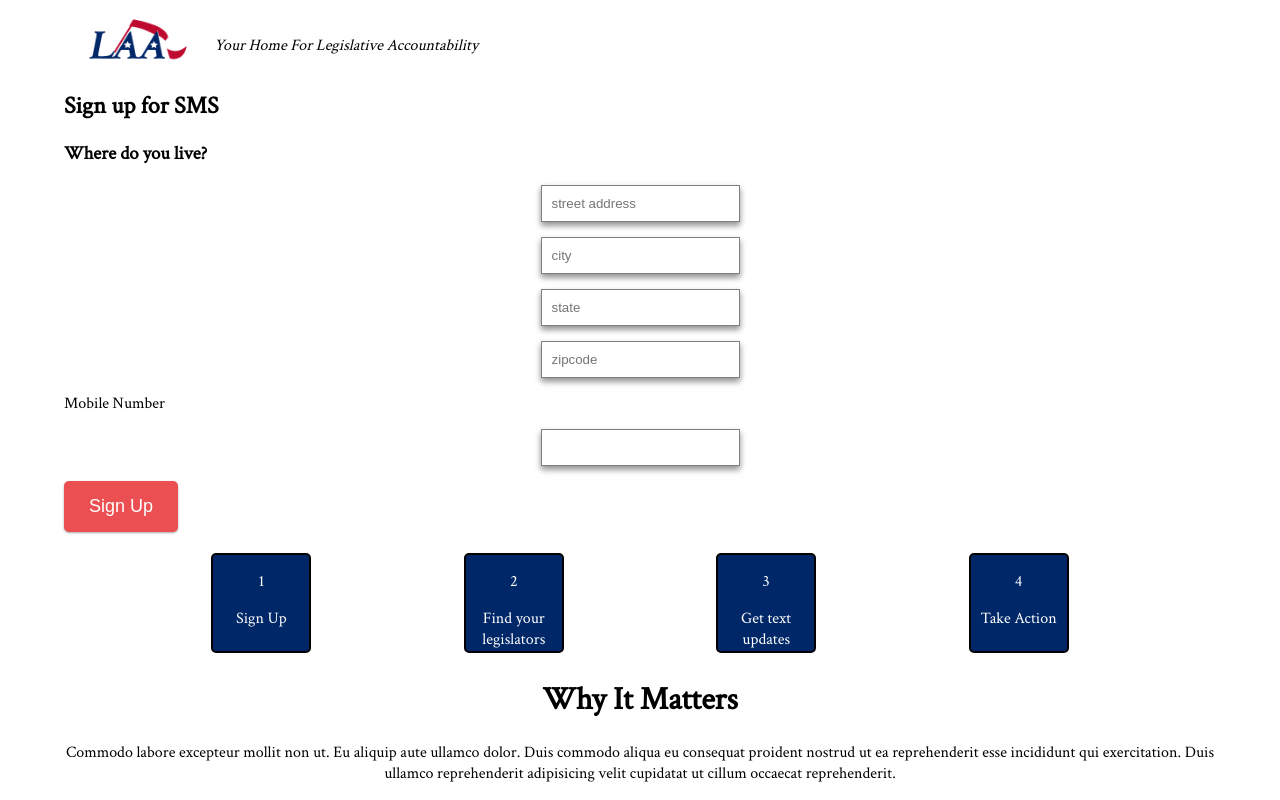
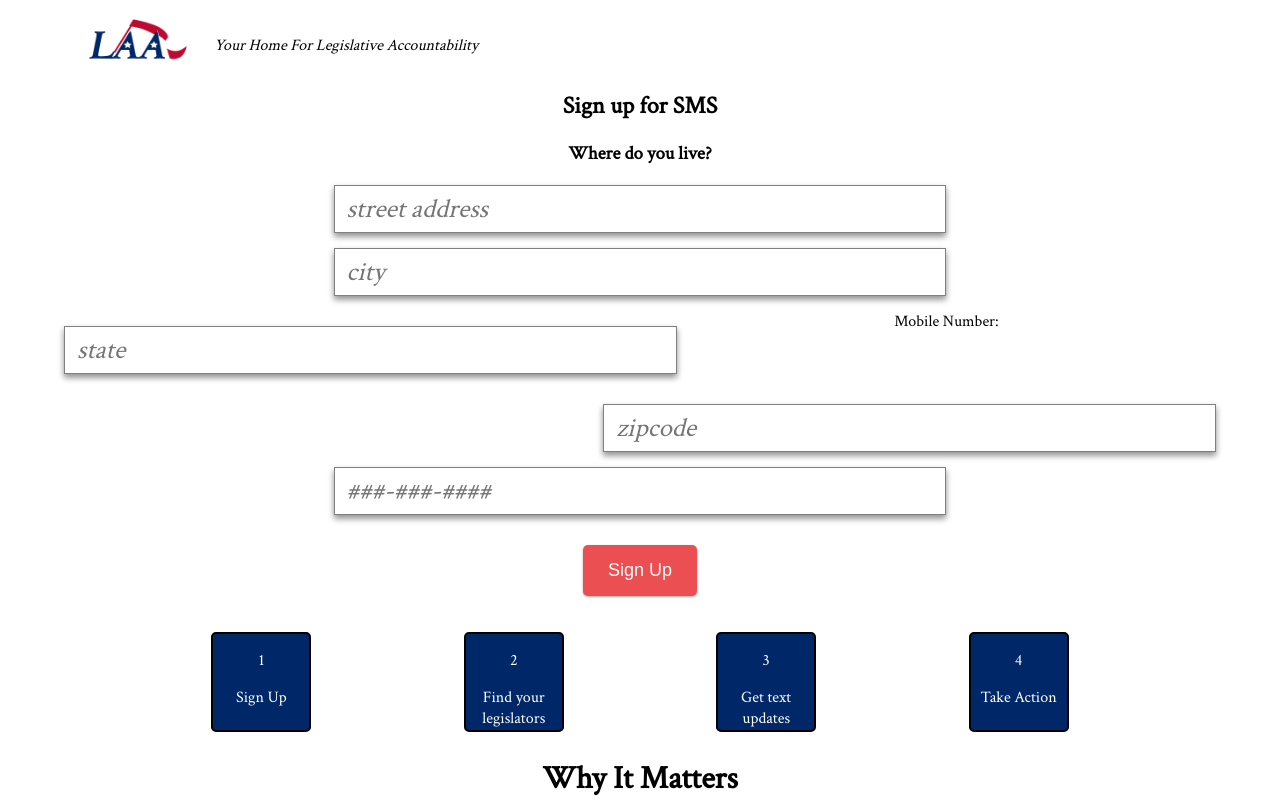
Before and after one commit to srackley/laa-front-end, a React (Create React App) app: page / in a window 1280 px wide. Both pictures are taken after a click on the button "Get in the LAA Loop!". Shown: the top 800 px of the page. Built offline with nearby package versions, Linux system fonts and the light colour scheme.

Commit message:
Style form input

```diff
--- a/src/App.js
+++ b/src/App.js
@@ -41,12 +41,34 @@ class App extends Component {
               <form className="App-form" onSubmit={this.onSubmitHandler}>
                 <h2>Sign up for SMS</h2>
                 <h3>Where do you live?</h3>
-                <input type="text" placeholder="street address" />
-                <input type="text" placeholder="city"/>
-                <input type="text" placeholder="state" name="stateField" />
-                <input type="text" placeholder="zipcode"  name="zipCodeField"/>
-                <label>Mobile Number</label>
-                <input type="text" name="phoneNumberField"/>
+                <input
+                type="text"
+                placeholder="street address"
+                className="full"
+                />
+                <input
+                type="text"
+                placeholder="city"
+                className="full"
+                />
+                <input
+                type="text"
+                placeholder="state" name="stateField"
+                className="half left"
+                />
+                <input
+                type="text"
+                placeholder="zipcode"
+                name="zipCodeField"
+                className="half right"
+                />
+                <label>Mobile Number:</label>
+                <input
+                type="text"
+                name="phoneNumberField"
+                placeholder="###-###-####"
+                className="full"
+                />
                 <button className="button shadow">Sign Up</button>
               </form> : <div>
               <p>Learn how your legislators are voting and let them know how you feel</p>
--- a/src/styles/_app.scss
+++ b/src/styles/_app.scss
@@ -27,15 +27,17 @@
         margin: 5px;
     }
     .App-form {
-      text-align: left;
-
         input {
+            background-color: $light-color;
+            font-family: $main-font;
+            font-size: calc(14px + 1vw);
+            font-style: italic;
             border: 1px solid grey;
             display: flex;
             text-align: left;
             margin: 15px auto;
-            padding: 10px;
-            box-shadow: 0 4px 6px rgba(0,0,0,0.25), 0 3px 6px rgba(0,0,0,0.24);
+            padding: 6px 12px;
+            box-shadow: 0 4px 6px rgba(0, 0, 0, 0.25), 0 3px 6px rgba(0, 0, 0, 0.24);
         }
     }
     .button {
@@ -43,6 +45,7 @@
         border: none;
         color: $light-color;
         padding: 15px 25px;
+        margin: 15px 0;
         border-radius: 5px;
         font-size: 18px;
         font-weight: 100;
@@ -51,9 +54,25 @@
         .button {
             width: 100%;
         }
-        .App-form input {
-            width: 100%;
+        .App-form {
+            text-align: left;
+            .full {
+                width: 100%;
+            }
+            .half {
+                width: 46%;
+            }
         }
     }
-    @media screen and (min-width: 600px) {}
+    @media screen and (min-width: 600px) {
+        input {
+            width: calc(600px + 1vw)
+        }
+    }
+    .right {
+        float: right;
+    }
+    .left {
+        float: left;
+    }
 }
--- a/src/styles/index.css
+++ b/src/styles/index.css
@@ -44,25 +44,39 @@ body {
     background-color: #002868;
     color: white;
     margin: 5px; }
-  .App .App-form {
-    text-align: left; }
   .App .App-form input {
+    background-color: #FFFFFF;
+    font-family: "Crimson Text", serif;
+    font-size: calc(14px + 1vw);
+    font-style: italic;
     border: 1px solid grey;
     display: flex;
     text-align: left;
     margin: 15px auto;
-      padding: 10px;
+    padding: 6px 12px;
     box-shadow: 0 4px 6px rgba(0, 0, 0, 0.25), 0 3px 6px rgba(0, 0, 0, 0.24); }
   .App .button {
     background-color: #EC4F52;
     border: none;
     color: #FFFFFF;
     padding: 15px 25px;
+    margin: 15px 0;
     border-radius: 5px;
     font-size: 18px;
     font-weight: 100; }
   @media screen and (max-width: 600px) {
     .App .button {
       width: 100%; }
-    .App .App-form input {
-      width: 100%; } }
+    .App .App-form {
+      text-align: left; }
+      .App .App-form .full {
+        width: 100%; }
+      .App .App-form .half {
+        width: 46%; } }
+  @media screen and (min-width: 600px) {
+    .App input {
+      width: calc(600px + 1vw); } }
+  .App .right {
+    float: right; }
+  .App .left {
+    float: left; }
```
Lines whose indentation alone changed are shown as unchanged.
